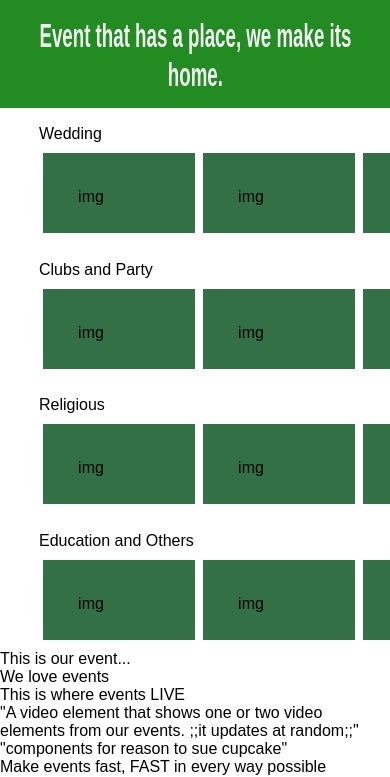
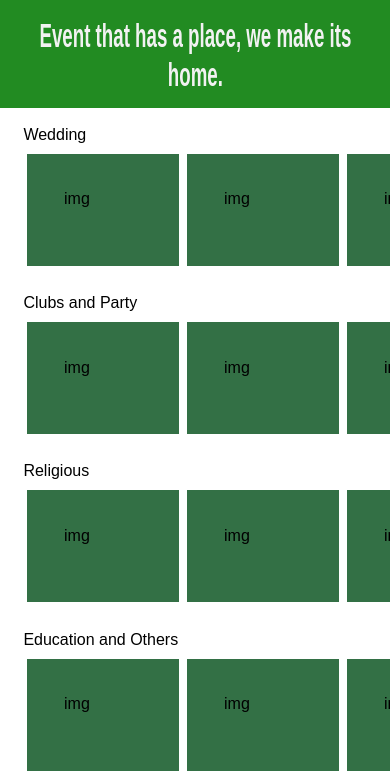
Before and after one commit to kelvinsekx/cupcake, a Gatsby site: page / in a window 390 px wide. Shown: the part 43-820 px from the top of the page. Built offline with nearby package versions, Linux system fonts and the light colour scheme; Gatsby itself is replaced by a stand-in of ours; what auth0-js would draw is missing.

Commit message:
div mending

```diff
--- a/src/components/layout.css
+++ b/src/components/layout.css
@@ -61,6 +61,6 @@ body {
   }
   .containerVert div{
     width: 9.5rem;
-    height: 5rem;
+    height: 7rem;
   }
 }
--- a/src/pages/index.js
+++ b/src/pages/index.js
@@ -16,7 +16,7 @@ return (
 
     <div>
       <main>
-        <div style={{marginLeft: "10vw"}}>
+        <div style={{marginLeft: "6vw"}}>
         <div style={{marginTop: '5%'}}>
           <label>Wedding</label>
           <div className="containerVert">
```
